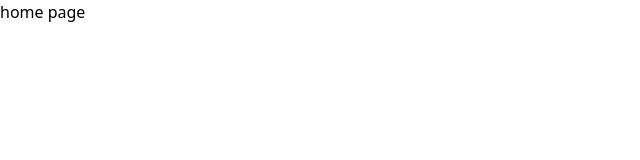
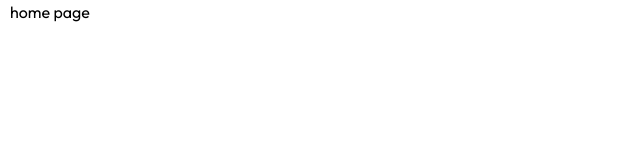
Before and after one commit to Elnemr01/ITI-Mansoura-Hakathon-2025, a React (Vite) app: page / in a window 1280 px wide. Shown: the top 160 px of the page, without its empty margins (0-640 px from the left). Built offline with nearby package versions, Linux system fonts and the light colour scheme.

Commit message:
make container style

```diff
--- a/src/index.css
+++ b/src/index.css
@@ -1,3 +1,18 @@
+@import url('https://fonts.googleapis.com/css2?family=Outfit:wght@100..900&display=swap');
+
 @tailwind base;
 @tailwind components;
 @tailwind utilities;
+
+
+html {
+    scroll-behavior: smooth;
+}
+
+body {
+    font-family: Outfit;
+}
+
+.container {
+    @apply mx-auto w-full px-[10px] md:w-[590px] md:w-[700px] lg:w-[980px] xl:w-[1200px] ;
+}
--- a/src/main.jsx
+++ b/src/main.jsx
@@ -3,11 +3,14 @@ import { createRoot } from 'react-dom/client'
 import './index.css'
 import App from './App.jsx'
 import { BrowserRouter } from 'react-router'
+import { Provider } from 'react-redux'
 
 createRoot(document.getElementById('root')).render(
   <StrictMode>
-    <BrowserRouter>
-      <App />
-    </BrowserRouter>
+    {/* <Provider> */}
+      <BrowserRouter>
+        <App />
+      </BrowserRouter>
+    {/* </Provider> */}
   </StrictMode>,
 )
```
Also changed, not shown: src/contextAPI/GlobalVars.jsx (added), src/reduxToolkit/Store.jsx (added).
